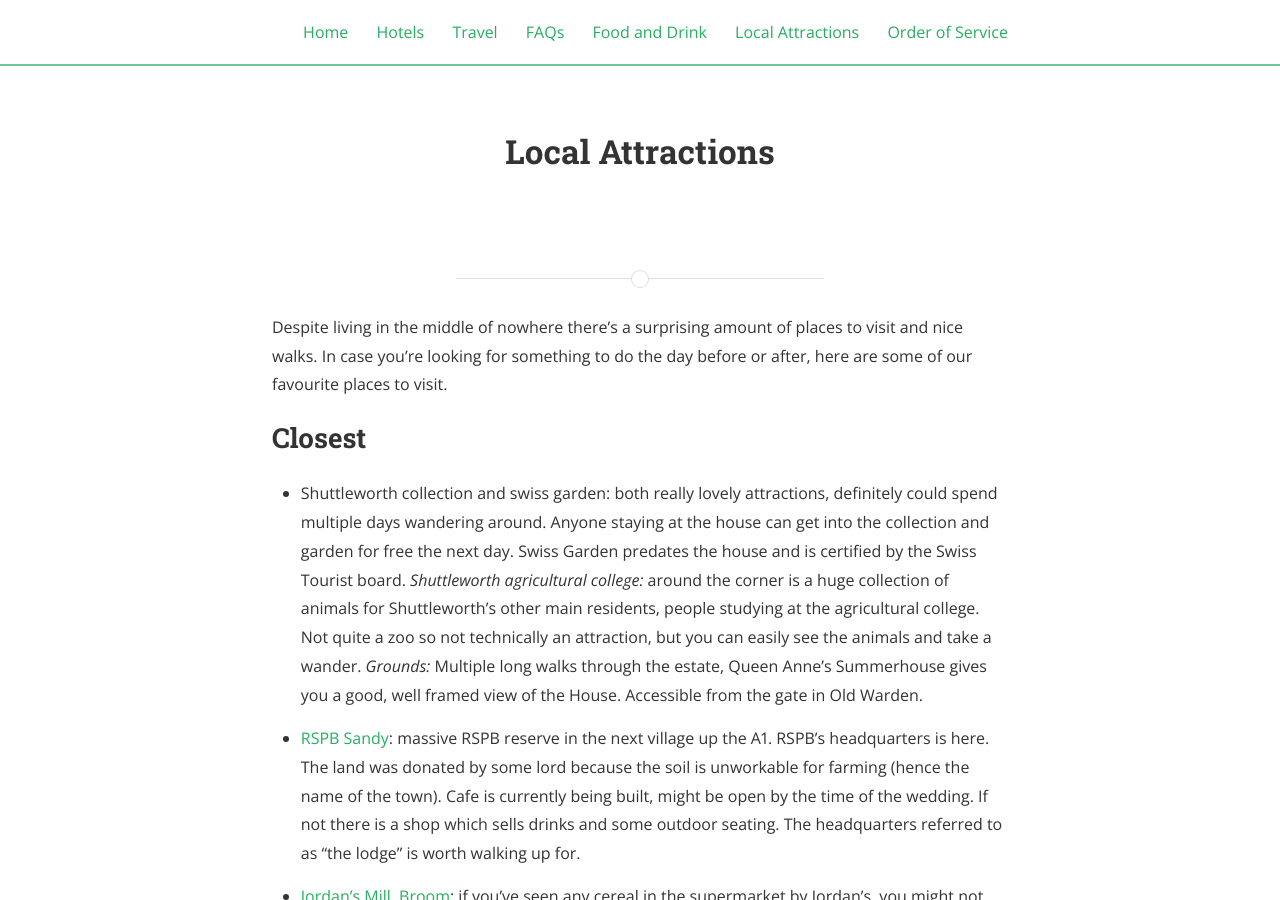
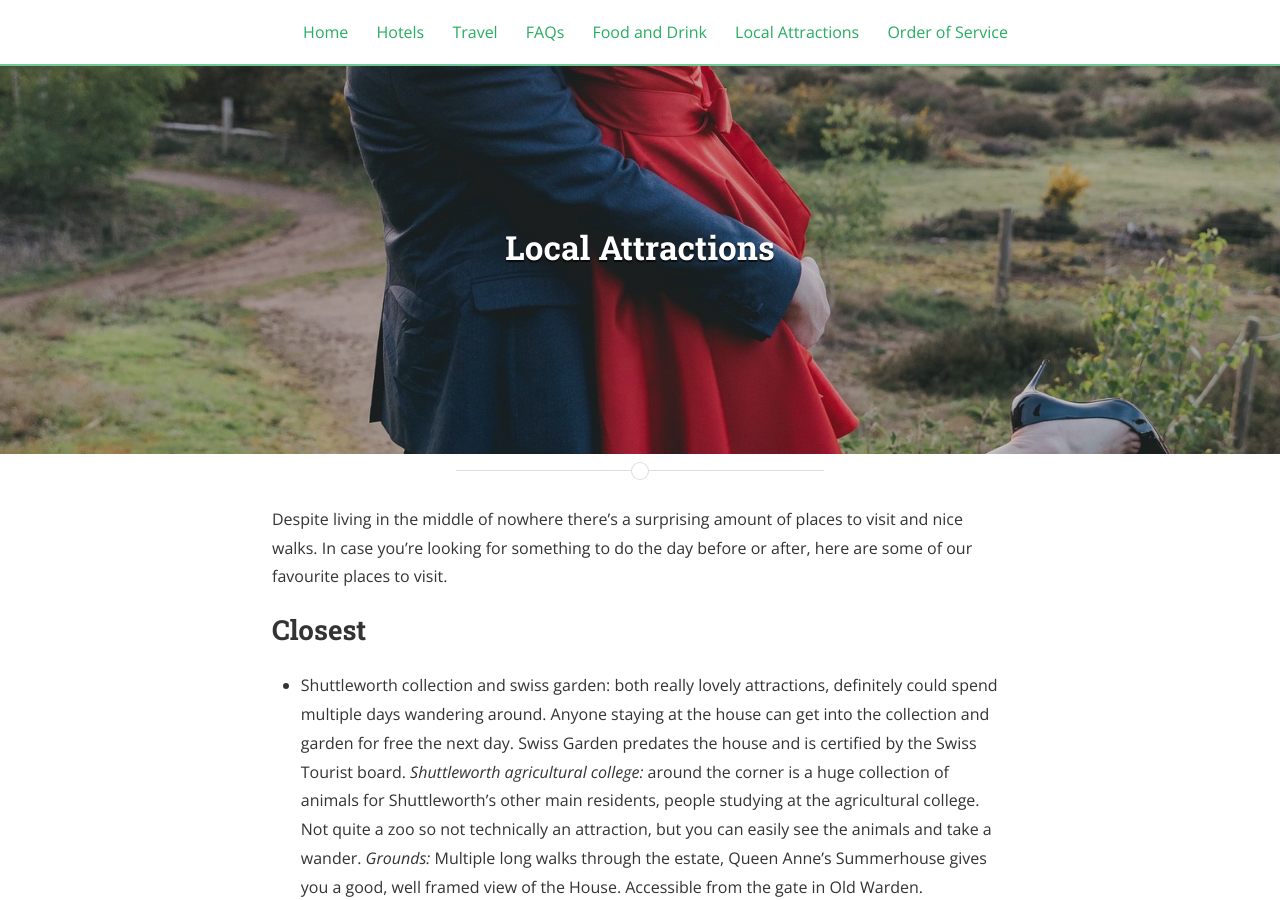
Before and after one commit to dannybrown/dannyandcharlotte.com, a Jekyll site: the page built from local-attractions.md, in a window 1280 px wide and 900 px high. Built offline with Jekyll 4.4.1, drawn with Linux system fonts in a browser that asks for light colours; nearby versions of some CDN libraries.

Commit message:
update local page header

```diff
--- a/local-attractions.md
+++ b/local-attractions.md
@@ -2,6 +2,7 @@
 layout: page
 title: Local Attractions
 permalink: /attractions/
+cover: /assets/local.jpeg
 main_nav: true
 ---
 
```
